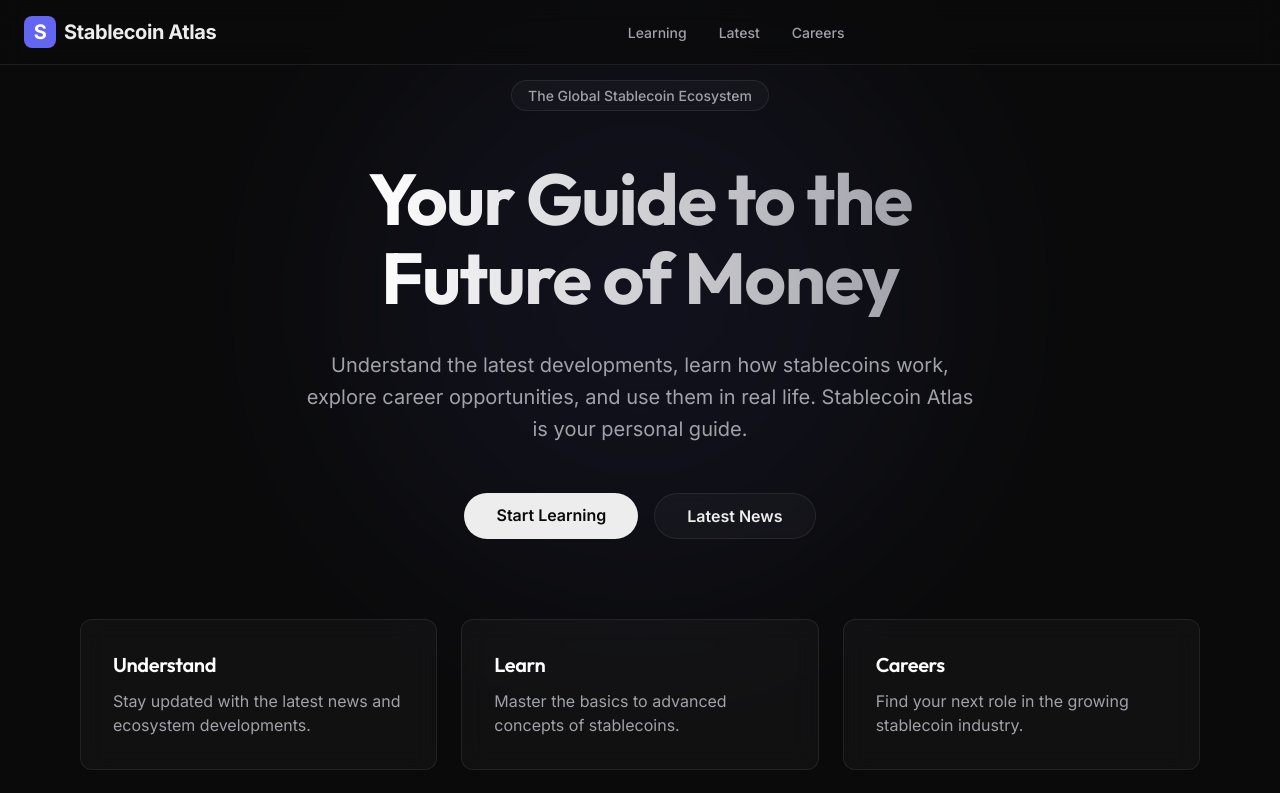
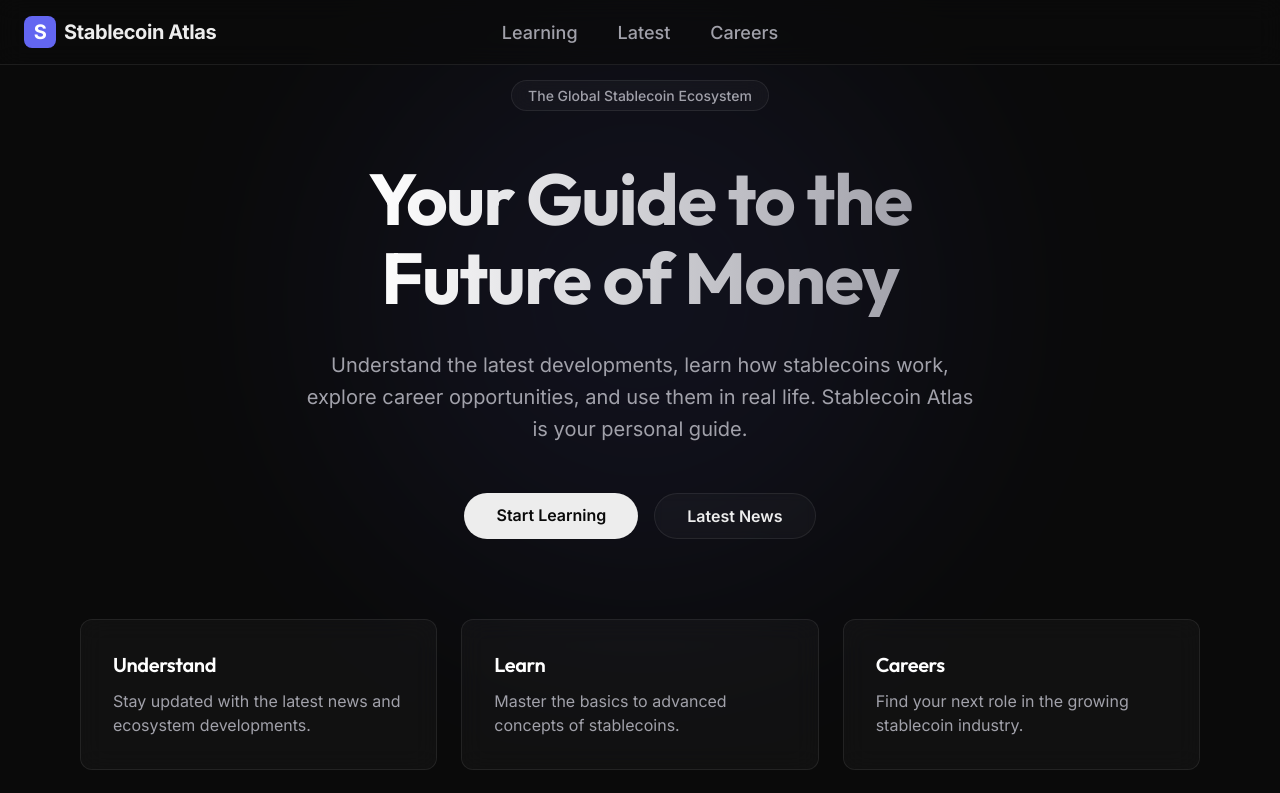
Before and after one commit to shubhanshu-gupta/stablecoin-atlas, a Next.js app: page / in a window 1280 px wide. Shown: the top 793 px of the page. Built offline with nearby package versions, Linux system fonts and the light colour scheme.

Commit message:
style: center navbar links and increase size

```diff
--- a/components/Navbar.module.css
+++ b/components/Navbar.module.css
@@ -28,6 +28,7 @@
     align-items: center;
     justify-content: space-between;
     height: 4rem;
+    position: relative;
 }
 
 .logo {
@@ -58,10 +59,13 @@
     .links {
         display: flex;
         align-items: center;
-        gap: 2rem;
-        font-size: 0.875rem;
+        gap: 2.5rem;
+        font-size: 1.125rem;
         font-weight: 500;
         color: var(--text-secondary);
+        position: absolute;
+        left: 50%;
+        transform: translateX(-50%);
     }
 }
 
```
